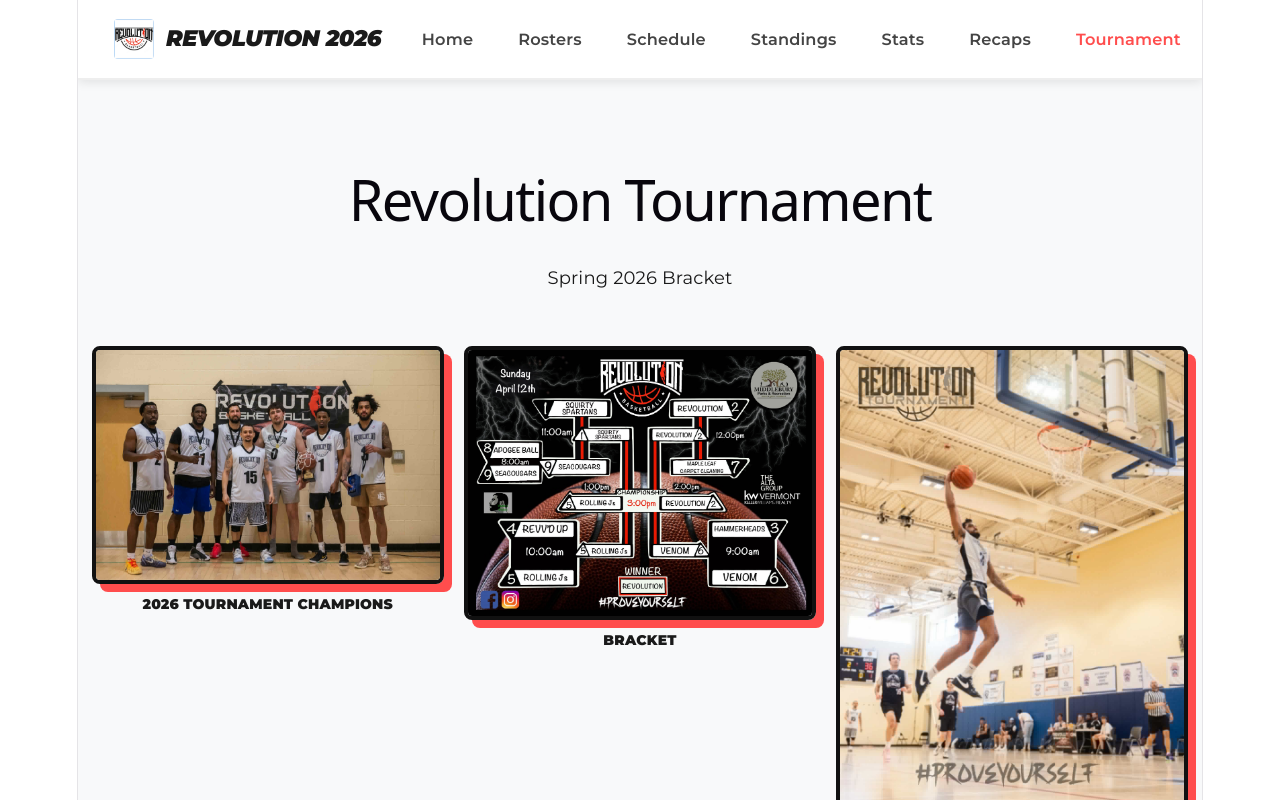
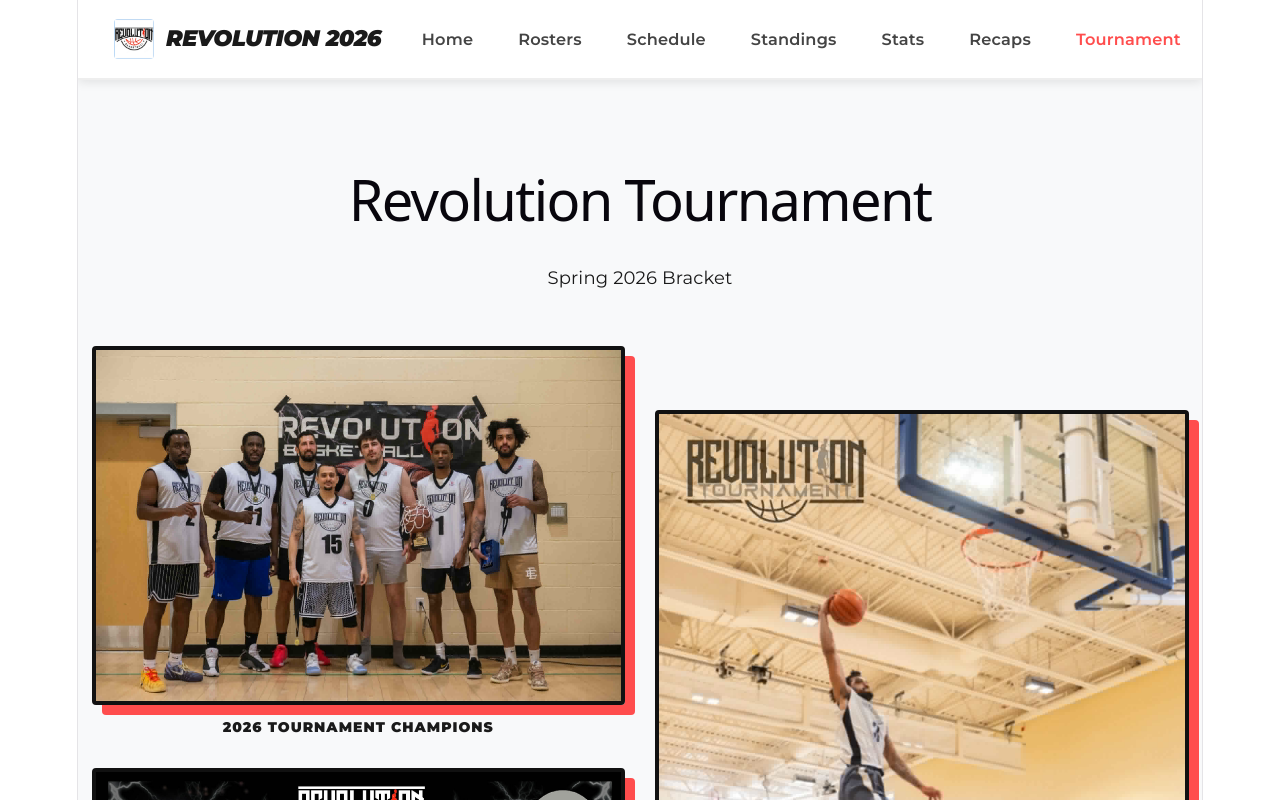
Before and after one commit to jhare3/RevolutionSummer2026, a React (Vite) app: page /tournament in a window 1280 px wide. Shown: the top 800 px of the page. Built offline with nearby package versions, Linux system fonts and the light colour scheme.

Commit message:
updated picture fomatting

```diff
--- a/src/pages/Tournament.jsx
+++ b/src/pages/Tournament.jsx
@@ -15,7 +15,6 @@ const Tournament = () => {
     const combinedMap = {};
     for (const path in tournamentFiles) {
       const data = tournamentFiles[path].default || tournamentFiles[path];
-      // Key by gameId — must match the IDs in tournamentBracket.json
       if (data && data.gameId) {
         combinedMap[data.gameId] = data;
       }
@@ -34,7 +33,7 @@ const Tournament = () => {
 
   const getTeamScore = (data, teamKey) => {
     if (!data) return null;
-    const teamName = data[teamKey]; // 'visitors' or 'home'
+    const teamName = data[teamKey];
     return data.scores?.[teamName]?.Total ?? null;
   };
 
@@ -45,31 +44,24 @@ const Tournament = () => {
         <span className="schedule-subtext">Spring 2026 Bracket</span>
       </div>
 
-      {/* Highlights Section */}
-      <div style={imageGalleryContainer}>
+      {/* Optimized Highlights Section for Desktop/Mobile */}
+      <div className="highlights-grid-container" style={imageGalleryGrid}>
+        <div style={leftStack}>
           <div style={imageWrapper}>
-          <img
-            src="/winningTeam.png"
-            alt="Tournament Champions"
-            style={highlightImage}
-          />
+            <img src="/winningTeam.png" alt="Tournament Champions" style={highlightImage} />
             <p style={imageCaption}>2026 TOURNAMENT CHAMPIONS</p>
           </div>
           <div style={imageWrapper}>
-          <img
-            src="/bracket.jpeg"
-            alt="Bracket Overview"
-            style={highlightImage}
-          />
-          <p style={imageCaption}>Bracket</p>
+            <img src="/bracket.jpeg" alt="Bracket Overview" style={highlightImage} />
+            <p style={imageCaption}>BRACKET OVERVIEW</p>
           </div>
+        </div>
+
+        <div style={rightSide}>
           <div style={imageWrapper}>
-          <img
-            src="/dunk.jpeg"
-            alt="Tournament Highlight"
-            style={highlightImage}
-          />
+            <img src="/dunk.jpeg" alt="Tournament Highlight" style={highlightImage} />
             <p style={imageCaption}>GAME HIGHLIGHT</p>
+          </div>
         </div>
       </div>
 
@@ -78,11 +70,7 @@ const Tournament = () => {
       ) : (
         <div className="bracket-container d-flex justify-content-around overflow-auto">
           {bracketData.rounds.map((round) => (
-            <div
-              key={round.name}
-              className="bracket-round d-flex flex-column mx-3"
-              style={{ minWidth: '280px' }}
-            >
+            <div key={round.name} className="bracket-round d-flex flex-column mx-3" style={{ minWidth: '280px' }}>
               <h5 className="text-center fw-black italic text-uppercase border-bottom border-danger border-3 pb-2 mb-4">
                 {round.name}
               </h5>
@@ -91,9 +79,7 @@ const Tournament = () => {
                 const teams = game.matchup.split(' vs. ');
                 const visitorScore = getTeamScore(data, 'visitors');
                 const homeScore = getTeamScore(data, 'home');
-                const hasOT = data
-                  ? Object.keys(data.scores?.[data.visitors] || {}).some(k => k.startsWith('OT'))
-                  : false;
+                const hasOT = data ? Object.keys(data.scores?.[data.visitors] || {}).some(k => k.startsWith('OT')) : false;
 
                 return (
                   <div
@@ -126,44 +112,51 @@ const Tournament = () => {
         </div>
       )}
 
-      <TournamentBoxscoreModal
-        show={showBoxscore}
-        onHide={() => setShowBoxscore(false)}
-        gameData={selectedGame}
-      />
+      <TournamentBoxscoreModal show={showBoxscore} onHide={() => setShowBoxscore(false)} gameData={selectedGame} />
     </Container>
   );
 };
 
-// Styles for Gallery
-const imageGalleryContainer = {
+// Layout Styles
+const imageGalleryGrid = {
+  display: 'grid',
+  gridTemplateColumns: 'repeat(auto-fit, minmax(350px, 1fr))',
+  gap: '30px',
+  marginBottom: '60px',
+  maxWidth: '1200px',
+  margin: '0 auto 60px auto'
+};
+
+const leftStack = {
   display: 'flex',
-  flexWrap: 'wrap',
-  gap: '20px',
-  marginBottom: '40px',
-  justifyContent: 'center'
+  flexDirection: 'column',
+  gap: '30px'
+};
+
+const rightSide = {
+  display: 'flex',
+  alignItems: 'center'
 };
 
 const imageWrapper = {
-  flex: '1',
-  minWidth: '300px',
-  maxWidth: '500px',
+  width: '100%',
   textAlign: 'center'
 };
 
 const highlightImage = {
   width: '100%',
   height: 'auto',
-  borderRadius: '8px',
+  borderRadius: '4px',
   border: '4px solid #111',
-  boxShadow: '8px 8px 0px #ff4d4d'
+  boxShadow: '10px 10px 0px #ff4d4d'
 };
 
 const imageCaption = {
   fontWeight: '900',
-  marginTop: '10px',
+  marginTop: '12px',
   textTransform: 'uppercase',
-  fontSize: '14px'
+  fontSize: '14px',
+  letterSpacing: '1px'
 };
 
 export default Tournament;
```
Lines whose indentation alone changed are shown as unchanged.
